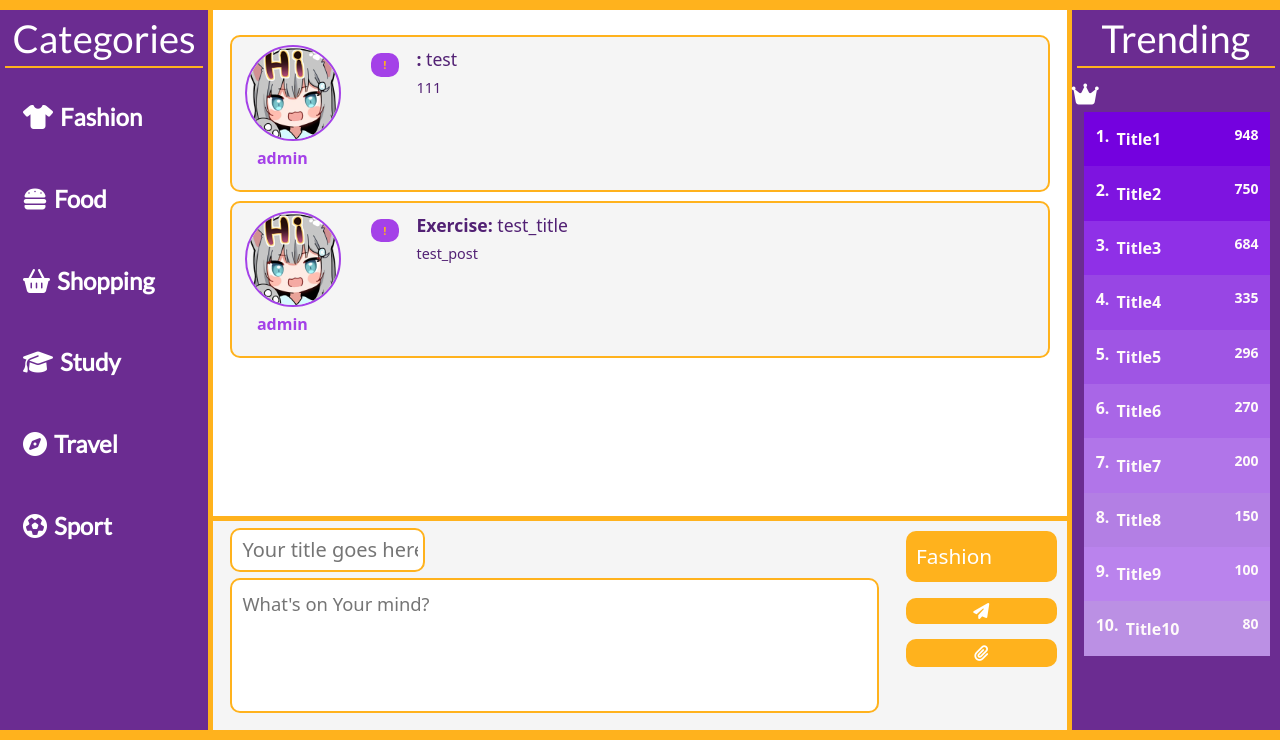
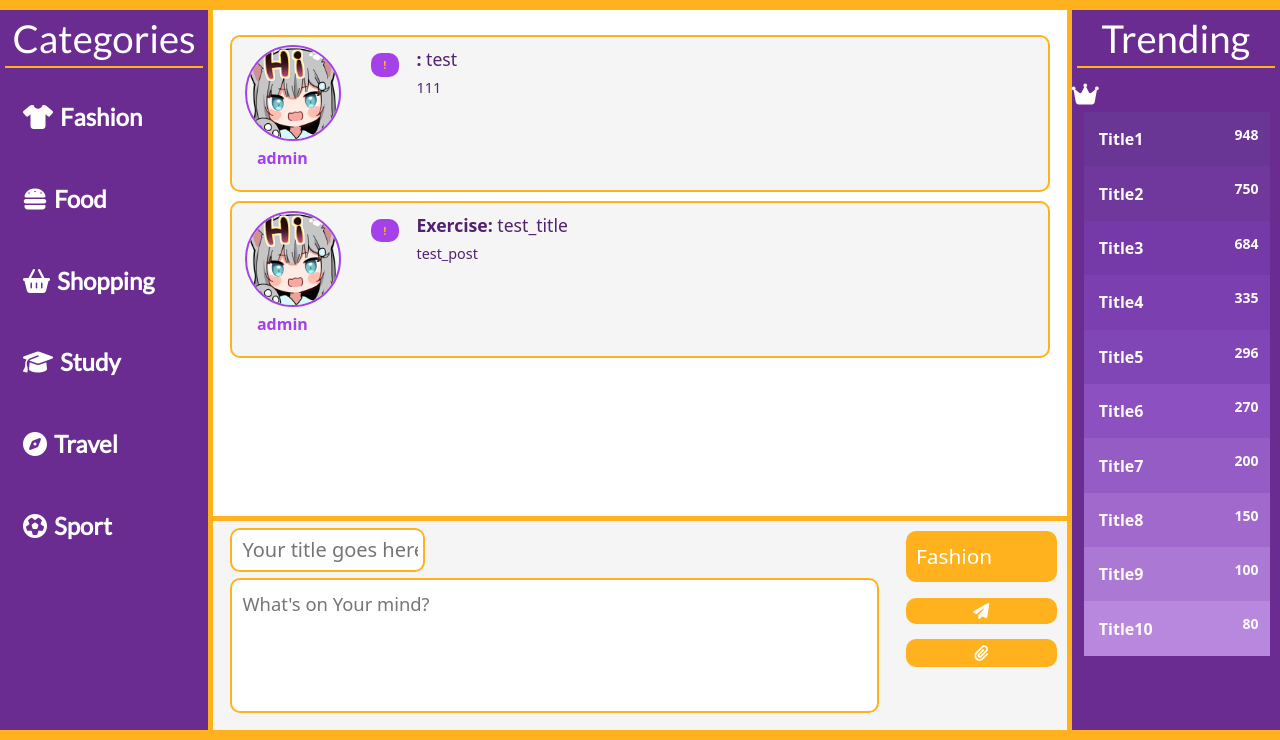
Before and after one commit to pplulee/UoM_Bee-Connected, a PHP site: page / in a window 1280 px wide. Shown: the part 60-800 px from the top of the page. Run offline with PHP 8.4, Linux system fonts and the light colour scheme; data comes from the database, SQL or seed files in the repository; data that the repository does not hold is empty; style sheets or scripts are compiled from the project's sources; some libraries are stand-ins or nearby versions; some web fonts are replaced.

Commit message:
change of trending design

```diff
--- a/resources/css/index.css
+++ b/resources/css/index.css
@@ -438,38 +438,34 @@ textarea:hover {
     color: snow;
     background-color: transparent;
 }
-.leaderboard li:before {
-    counter-increment: number;
-    content: counter(number) ".";
-    margin-right: 4px;
-}
+
 .leaderboard li:nth-child(1) {
-    background: #7401DF;
+    background: #693696;
 }
 .leaderboard li:nth-child(2) {
-    background: #7e14e0;
+    background: #70389D;
 }
 .leaderboard li:nth-child(3) {
-    background: #8f30e7;
+    background: #753AA7;
 }
 .leaderboard li:nth-child(4) {
-    background: #9846e4;
+    background: #7B3FAF;
 }
 .leaderboard li:nth-child(5) {
-    background: #9f55e4;
+    background: #8146B5;
 }
 .leaderboard li:nth-child(6) {
-    background: #a966e7;
+    background: #8C50C0;
 }
 .leaderboard li:nth-child(7) {
-    background: #b175e9;
+    background: #965CC6;
 }
 .leaderboard li:nth-child(8) {
-    background: #b37fe4;
+    background: #A069CB;
 }
 .leaderboard li:nth-child(9) {
-    background: #ba83ed;
+    background: #AB79D4;
 }
 .leaderboard li:nth-child(10) {
-    background: #bb90e4;
+    background: #B888DF;
 }
```
